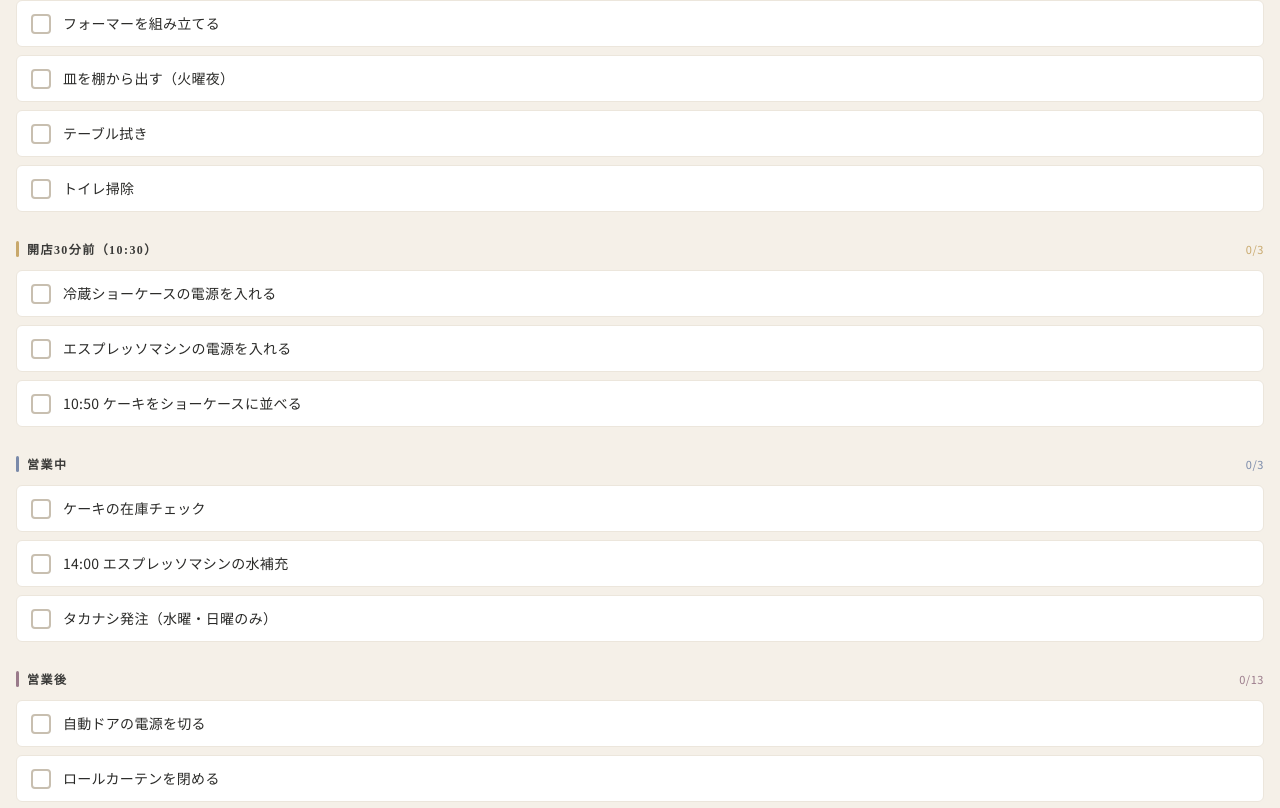
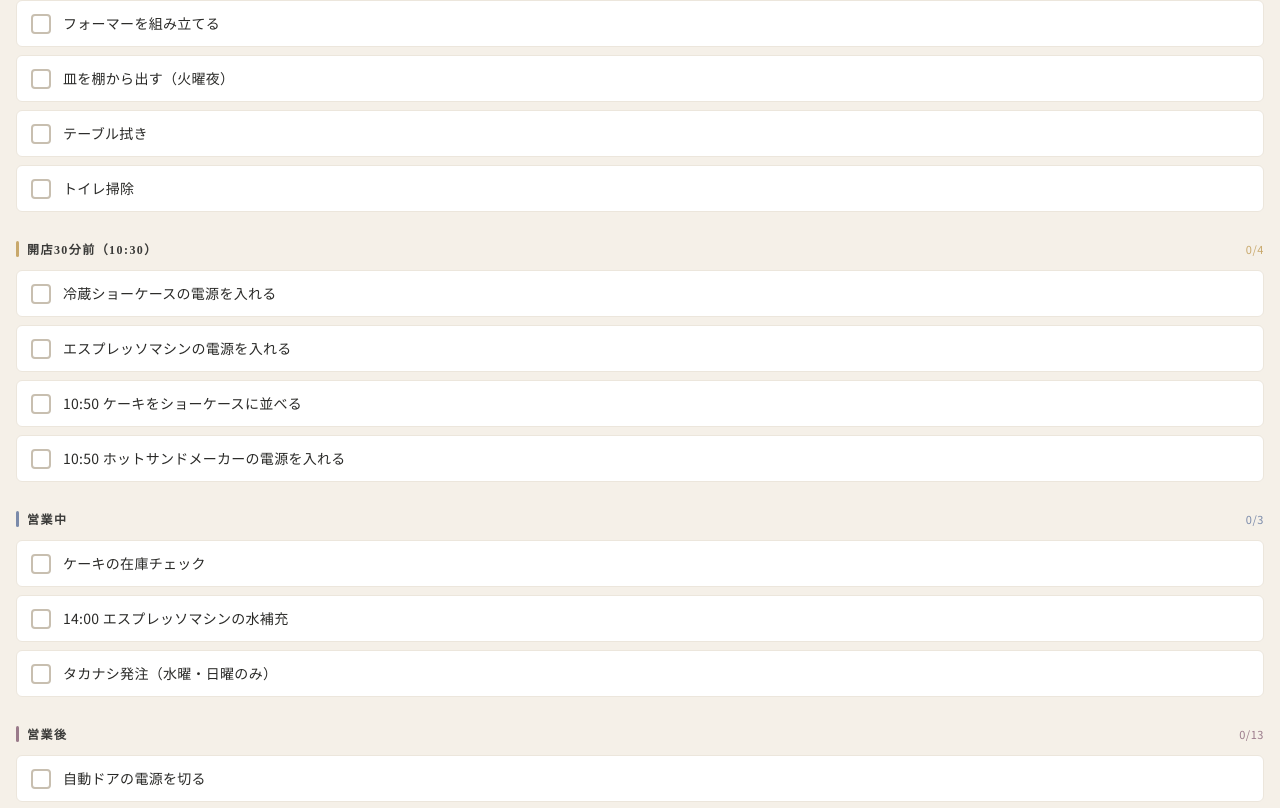
Before and after one commit to hanocoffee/hano-mgmt, a plain HTML site: page index.html in a window 1280 px wide. Shown: the part 961-1769 px from the top of the page. Drawn offline with Linux system fonts and the light colour scheme.

Commit message:
Update index.html

```diff
--- a/index.html
+++ b/index.html
@@ -194,6 +194,7 @@ const TAB_DATA = {
       { id: "o11", text: "冷蔵ショーケースの電源を入れる" },
       { id: "o12", text: "エスプレッソマシンの電源を入れる" },
       { id: "o36", text: "10:50 ケーキをショーケースに並べる" },
+      { id: "o37", text: "10:50 ホットサンドメーカーの電源を入れる" },
     ]},
     { id: "during", label: "営業中", color: "#7a8aaa", items: [
       { id: "o23", text: "ケーキの在庫チェック" },
```
